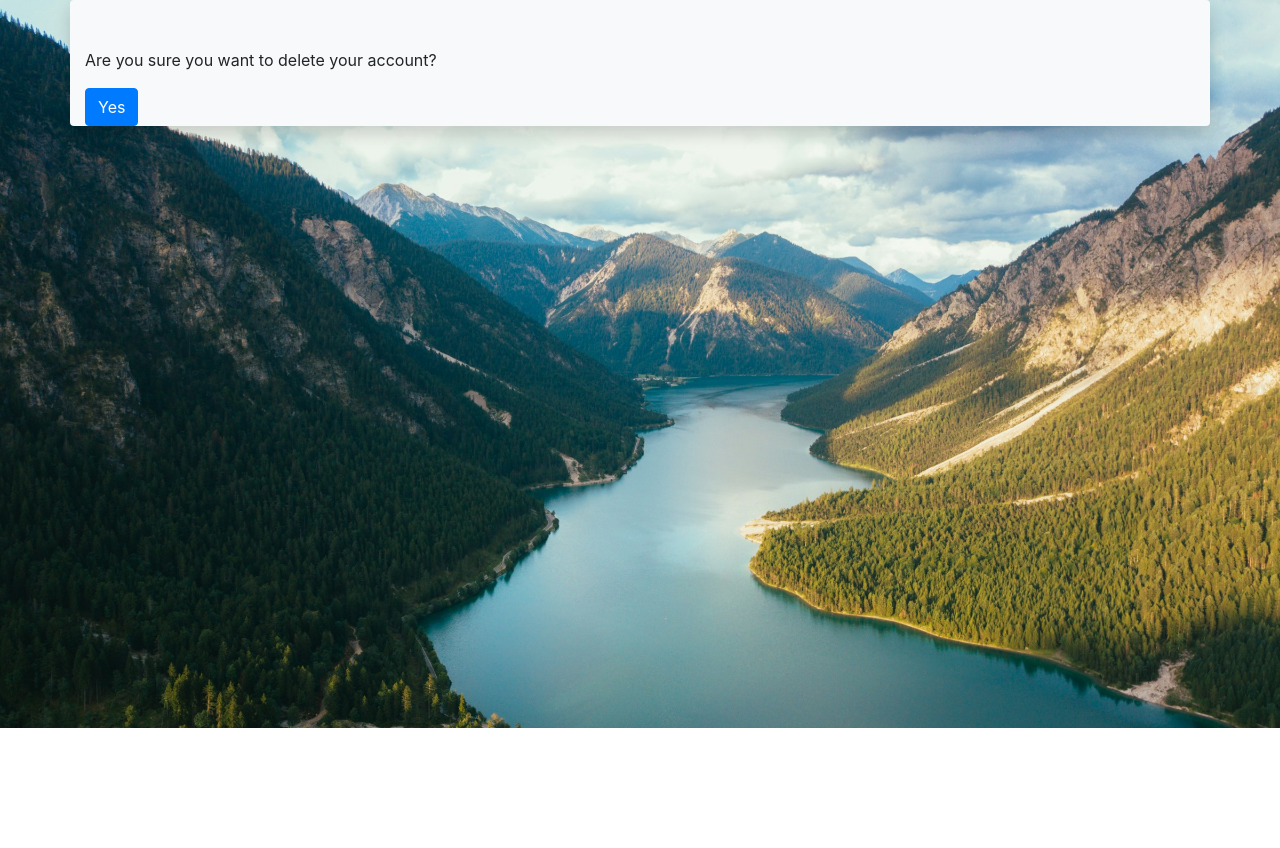
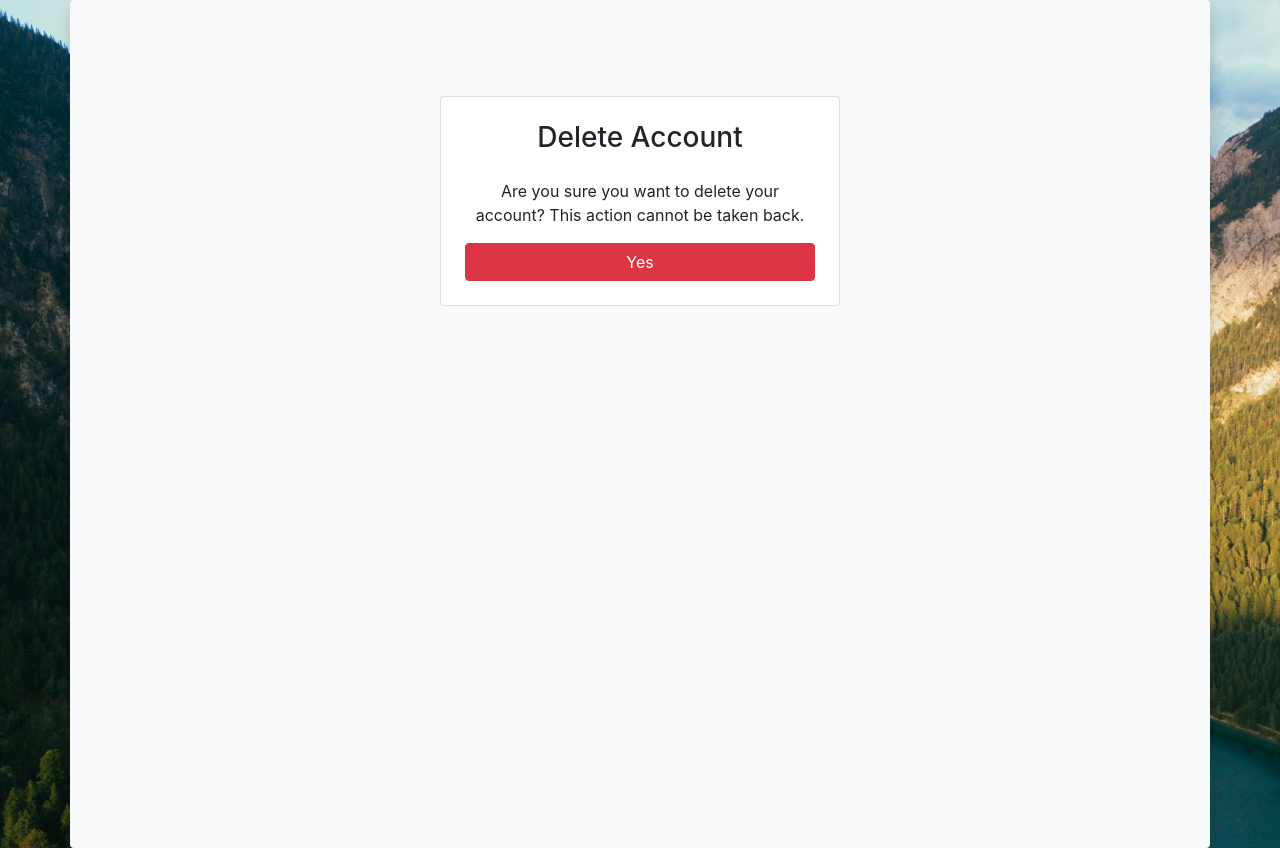
Before and after one commit to celiska/travel_journal, a Django app: page /accounts/delete/ in a window 1280 px wide. Shown: the part 72-920 px from the top of the page. Before the commit the page ends 800 px from the top, so only its background shows below. Run offline with Django 5.2, Linux system fonts and the light colour scheme; the visitor is signed in with stand-in values (Sample User, id 1); parts of the project's set-up code (start-up, migrations or seed data) failed here and were passed over; some libraries are stand-ins or nearby versions.

Commit message:
Updated views - delete account

```diff
--- a/templates/registration/delete.html
+++ b/templates/registration/delete.html
@@ -1,9 +1,16 @@
 {% extends "base.html" %}
 
 {% block content %}
-<form method="POST">
-    {% csrf_token %}
-    <p>Are you sure you want to delete your account?</p>
-    <p><input id="id_submit" type="submit" value="Yes" class="btn btn-primary"></p>
-</form>
+<div class="container d-flex justify-content-center align-items-start vh-100">
+    <div class="card p-4 mt-5" style="width: 400px;">
+        <h3 class="text-center mb-4">Delete Account</h3>
+        <form method="POST">
+            {% csrf_token %}
+            <div class="form-group text-center">
+                <p>Are you sure you want to delete your account? This action cannot be taken back. </p>
+            </div>
+            <input id="id_submit" type="submit" value="Yes" class="btn btn-danger w-100">
+        </form>
+    </div>
+</div>
 {% endblock %}
--- a/travel_journal/urls.py
+++ b/travel_journal/urls.py
@@ -20,8 +20,7 @@ from django.urls import path, include
 
 from travel_journal import settings
 from accounts.views import SignUpView, user_logout, profile_update, profile_view, delete_user
-from viewer import views
-from viewer.views import home, EntriesList, entry_list, EntryCreateView, EntryDetailView
+from viewer.views import home, entry_list, EntryCreateView, EntryDetailView
 
 urlpatterns = [
     path('admin/', admin.site.urls, name='admin'),
```
Also changed, not shown: templates/registration/profile.html (+1 -7 lines), templates/registration/update.html (+10 -3 lines).
